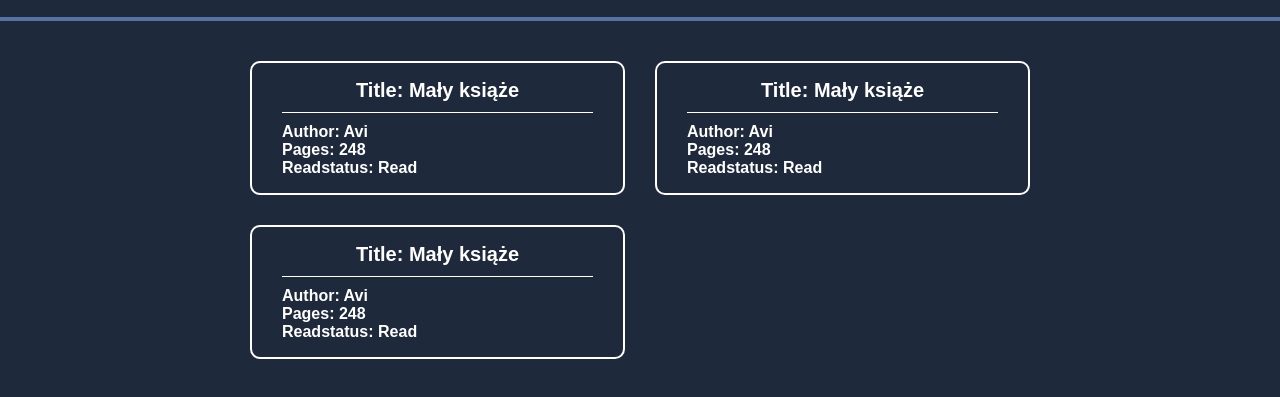
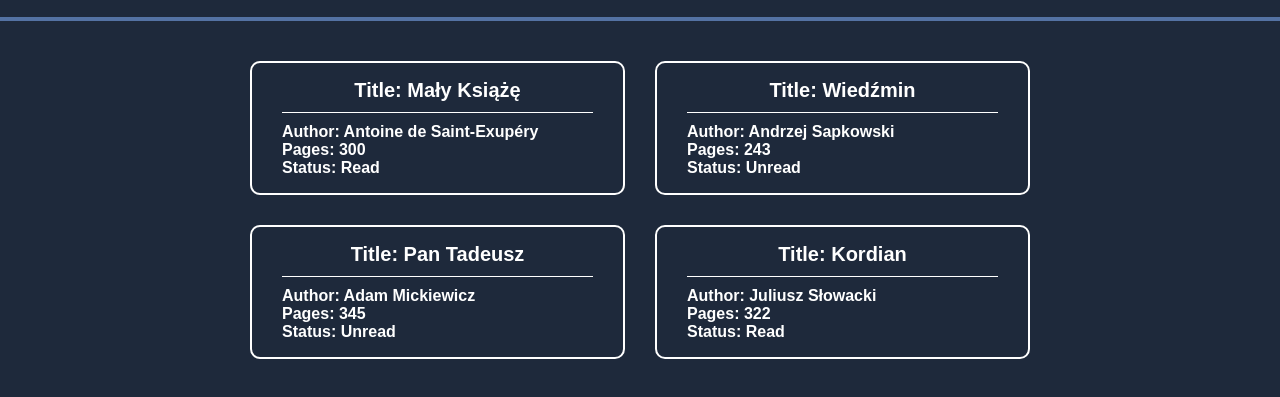
Before and after one commit to 0BooM/library, a plain HTML site: page index.html in a window 1280 px wide. Shown: the part 65-462 px from the top of the page. Drawn offline with Linux system fonts and the light colour scheme.

Commit message:
Create displayBook() which show every users' book on site
Made function which creates a card then adds content appropriate content for every book added by user. Finally it shows on site

```diff
--- a/index.html
+++ b/index.html
@@ -12,36 +12,7 @@
       <h1>Your Library</h1>
     </header>
     <main>
-      <div class="bookCard">
-        <div class="bookTitle">
-          <h2 class="title">Title: Mały książe</h2>
-        </div>
-        <div class="bookInfo">
-          <h3 class="author">Author: Avi</h3>
-          <h3 class="pagesAmount">Pages: 248</h3>
-          <h3 class="readStatus">Readstatus: Read</h3>
-        </div>
-      </div>
-      <div class="bookCard">
-        <div class="bookTitle">
-          <h2 class="title">Title: Mały książe</h2>
-        </div>
-        <div class="bookInfo">
-          <h3 class="author">Author: Avi</h3>
-          <h3 class="pagesAmount">Pages: 248</h3>
-          <h3 class="readStatus">Readstatus: Read</h3>
-        </div>
-      </div>
-      <div class="bookCard">
-        <div class="bookTitle">
-          <h2 class="title">Title: Mały książe</h2>
-        </div>
-        <div class="bookInfo">
-          <h3 class="author">Author: Avi</h3>
-          <h3 class="pagesAmount">Pages: 248</h3>
-          <h3 class="readStatus">Readstatus: Read</h3>
-        </div>
-      </div>
+      <div class="booksList"></div>
     </main>
   </body>
 </html>
--- a/scripts.js
+++ b/scripts.js
@@ -4,7 +4,7 @@ function Book(title, author, pagesAmount, readStatus) {
   this.title = title;
   this.author = author;
   this.pagesAmount = pagesAmount;
-  this.readStaftus = readStatus;
+  this.readStatus = readStatus;
 }
 
 function addBookToLibrary(title, author, pagesAmount, readStatus) {
@@ -12,6 +12,33 @@ function addBookToLibrary(title, author, pagesAmount, readStatus) {
   myLibrary.push(book);
 }
 
-addBookToLibrary("Mały książe", "Jan Taduesz", 300, "read");
-addBookToLibrary("Wiedzmin", "Piotr Piastowski", 243, "unread");
-console.log(myLibrary[1]);
+addBookToLibrary("Mały Książę", "Antoine de Saint-Exupéry", 300, "Read");
+addBookToLibrary("Wiedźmin", "Andrzej Sapkowski", 243, "Unread");
+addBookToLibrary("Pan Tadeusz", "Adam Mickiewicz", 345, "Unread");
+addBookToLibrary("Kordian", "Juliusz Słowacki", 322, "Read");
+
+function displayBook() {
+  let booksCardList = document.querySelector(".booksList");
+  for (book in myLibrary) {
+    let bookCard = document.createElement("div");
+    let title = document.createElement("h2");
+    let author = document.createElement("h3");
+    let pages = document.createElement("h3");
+    let status = document.createElement("h3");
+
+    title.innerText = "Title: " + myLibrary[book].title;
+    author.innerText = "Author: " + myLibrary[book].author;
+    pages.innerHTML = "Pages: " + myLibrary[book].pagesAmount;
+    status.innerHTML = "Status: " + myLibrary[book].readStatus;
+
+    bookCard.classList.add("bookCard");
+    bookCard.appendChild(title);
+    bookCard.appendChild(author);
+    bookCard.appendChild(pages);
+    bookCard.appendChild(status);
+
+    booksCardList.appendChild(bookCard);
+  }
+}
+
+displayBook();
--- a/styles.css
+++ b/styles.css
@@ -34,7 +34,7 @@ h3 {
   font-size: 1.6rem;
 }
 
-main {
+main .booksList {
   padding: 0rem 25rem;
   display: grid;
   grid-template-columns: repeat(auto-fit, minmax(300px, 1fr));
@@ -48,13 +48,13 @@ main .bookCard {
   padding: 1.6rem 3rem;
 }
 
-main .bookCard .bookTitle {
+main .bookCard h2 {
   width: 100%;
   border-bottom: 1px solid white;
   padding-bottom: 1rem;
   margin-bottom: 1rem;
 }
 
-main .bookCard .bookInfo {
+main .bookCard h3 {
   text-align: left;
 }
```
